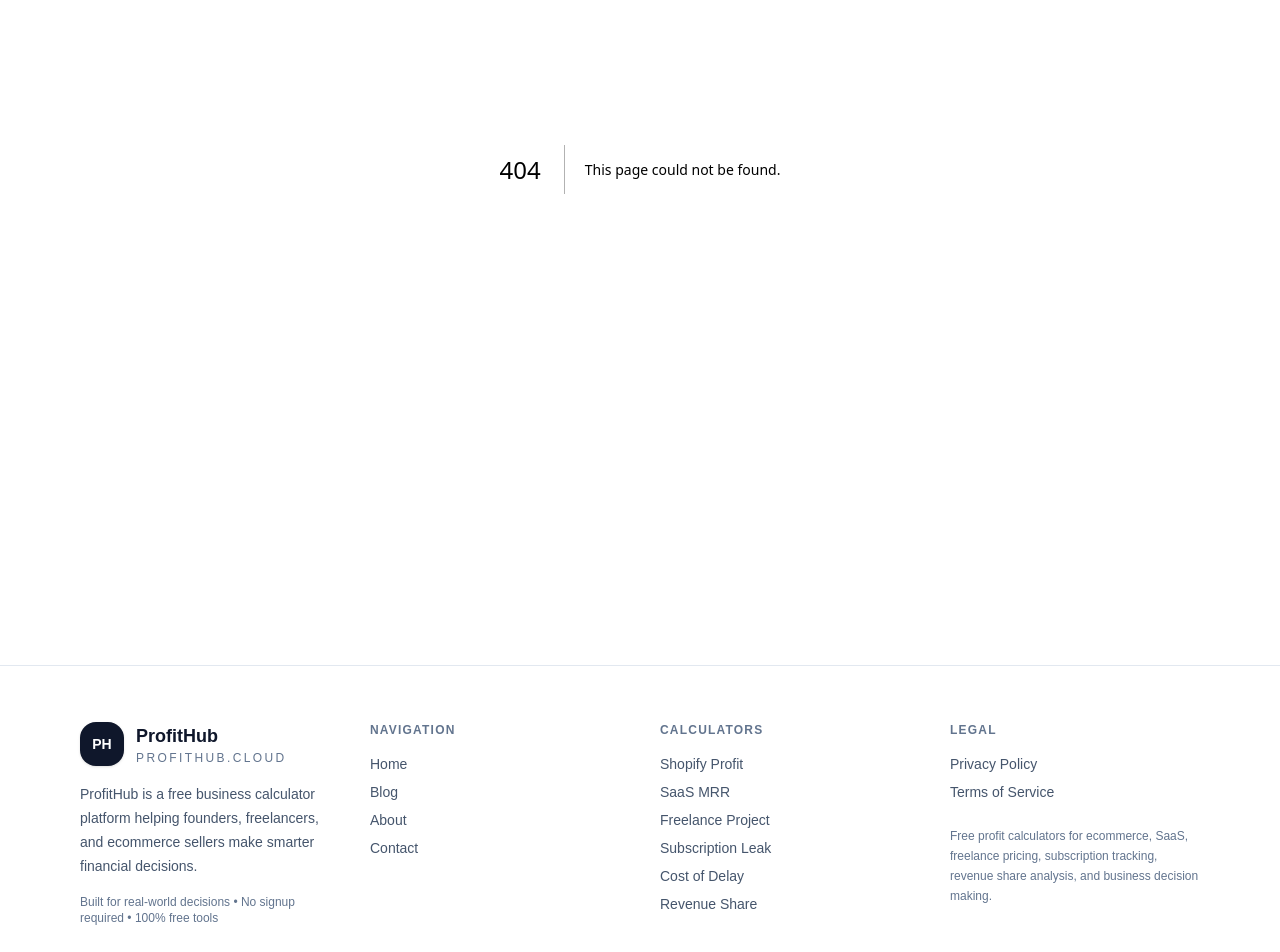
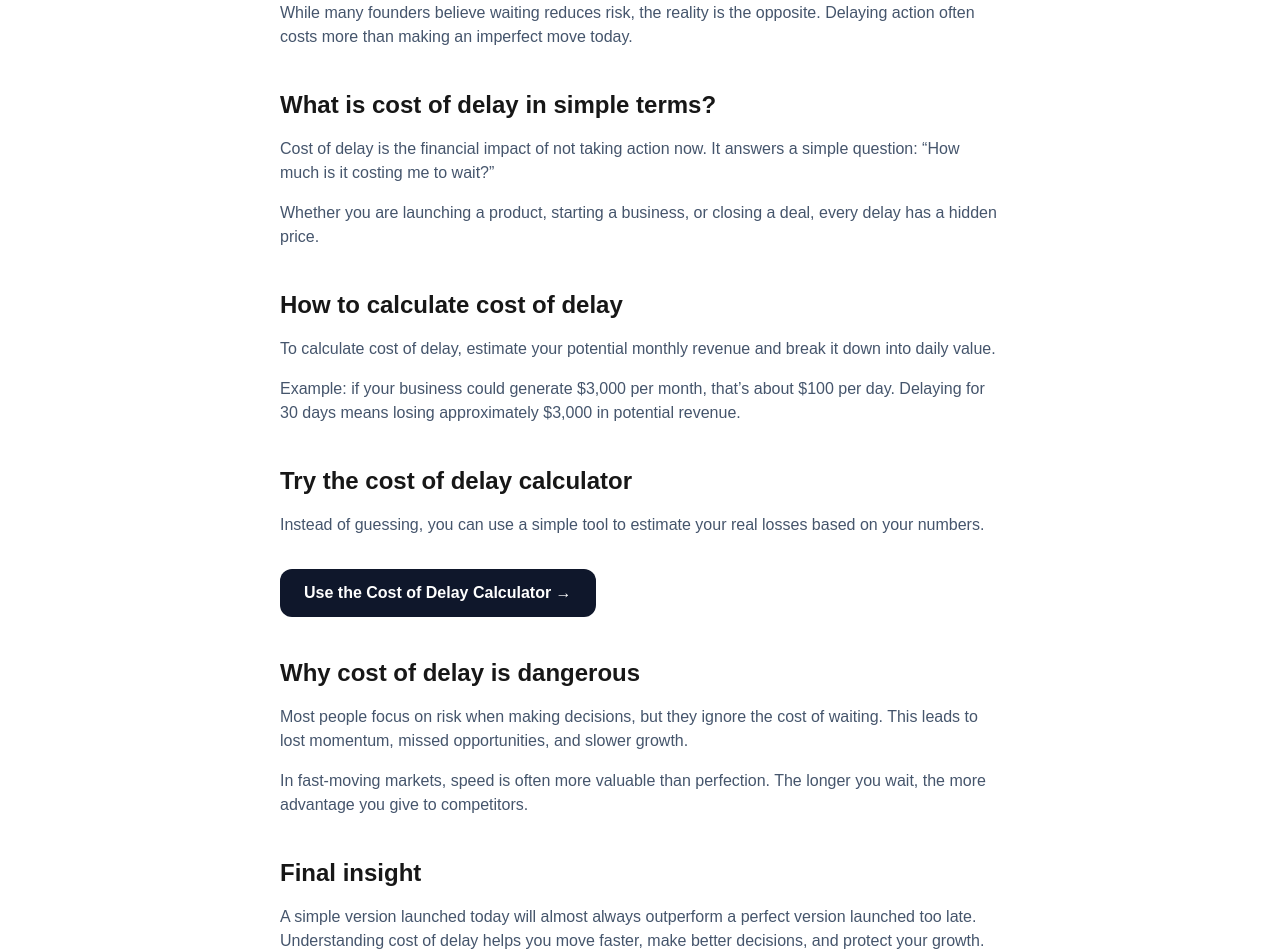
Before and after one commit to K3Jonass/profit-calculator-hub, a Next.js app: page /blog/cost-of-delay-explained in a window 1280 px wide. Before the commit this address had no page. Shown: the part 300-1252 px from the top of the page. Built offline with nearby package versions, Linux system fonts and the light colour scheme.

Commit message:
Fix cost of delay article + SEO optimization

```diff
--- /dev/null
+++ b/app/blog/cost-of-delay-explained/page.tsx
@@ -0,0 +1,83 @@
+export default function Page() {
+  return (
+    <main className="mx-auto max-w-3xl px-6 py-16">
+      <h1 className="text-4xl font-bold mb-6">
+        Cost of Delay: What It Is and How It Silently Destroys Your Business Growth
+      </h1>
+
+      <p className="mb-4 text-slate-600">
+        The cost of delay is one of the most underestimated factors in business. It represents the money,
+        opportunities, and growth you lose every day you postpone a decision, a launch, or an action.
+      </p>
+
+      <p className="mb-4 text-slate-600">
+        While many founders believe waiting reduces risk, the reality is the opposite. Delaying action
+        often costs more than making an imperfect move today.
+      </p>
+
+      <h2 className="text-2xl font-semibold mt-10 mb-4">
+        What is cost of delay in simple terms?
+      </h2>
+
+      <p className="mb-4 text-slate-600">
+        Cost of delay is the financial impact of not taking action now. It answers a simple question:
+        “How much is it costing me to wait?”
+      </p>
+
+      <p className="mb-4 text-slate-600">
+        Whether you are launching a product, starting a business, or closing a deal, every delay has a hidden price.
+      </p>
+
+      <h2 className="text-2xl font-semibold mt-10 mb-4">
+        How to calculate cost of delay
+      </h2>
+
+      <p className="mb-4 text-slate-600">
+        To calculate cost of delay, estimate your potential monthly revenue and break it down into daily value.
+      </p>
+
+      <p className="mb-4 text-slate-600">
+        Example: if your business could generate $3,000 per month, that’s about $100 per day. Delaying for 30 days
+        means losing approximately $3,000 in potential revenue.
+      </p>
+
+      <h2 className="text-2xl font-semibold mt-10 mb-4">
+        Try the cost of delay calculator
+      </h2>
+
+      <p className="mb-4 text-slate-600">
+        Instead of guessing, you can use a simple tool to estimate your real losses based on your numbers.
+      </p>
+
+      <a
+        href="/calculators/cost-of-delay"
+        className="inline-block mt-4 rounded-xl bg-slate-900 px-6 py-3 text-white font-semibold"
+      >
+        Use the Cost of Delay Calculator →
+      </a>
+
+      <h2 className="text-2xl font-semibold mt-10 mb-4">
+        Why cost of delay is dangerous
+      </h2>
+
+      <p className="mb-4 text-slate-600">
+        Most people focus on risk when making decisions, but they ignore the cost of waiting.
+        This leads to lost momentum, missed opportunities, and slower growth.
+      </p>
+
+      <p className="mb-4 text-slate-600">
+        In fast-moving markets, speed is often more valuable than perfection.
+        The longer you wait, the more advantage you give to competitors.
+      </p>
+
+      <h2 className="text-2xl font-semibold mt-10 mb-4">
+        Final insight
+      </h2>
+
+      <p className="text-slate-600">
+        A simple version launched today will almost always outperform a perfect version launched too late.
+        Understanding cost of delay helps you move faster, make better decisions, and protect your growth.
+      </p>
+    </main>
+  );
+}
--- a/app/blog/cost-of-delay/page.tsx
+++ /dev/null
@@ -1,61 +0,0 @@
-export default function Page() {
-  return (
-    <main className="mx-auto max-w-3xl px-6 py-16">
-      <h1 className="text-4xl font-bold mb-6">
-        What Is Cost of Delay and Why It’s Destroying Your Business
-      </h1>
-
-      <p className="mb-4 text-slate-600">
-        The cost of delay is the amount of money and opportunity you lose when you postpone a decision,
-        a launch, or a project. Most people think waiting is safe, but in reality, it silently destroys
-        revenue, growth, and momentum.
-      </p>
-
-      <p className="mb-4 text-slate-600">
-        Every day you delay starting a business, launching a product, or offering a service,
-        you are losing potential income and valuable experience.
-      </p>
-
-      <h2 className="text-2xl font-semibold mt-10 mb-4">
-        How to calculate cost of delay
-      </h2>
-
-      <p className="mb-4 text-slate-600">
-        A simple way to calculate cost of delay is to estimate how much money you could make per month,
-        then divide it into daily value. Multiply that by the number of days you delay.
-      </p>
-
-      <p className="mb-4 text-slate-600">
-        For example, if your potential income is $2000/month, delaying 30 days means losing around $2000.
-      </p>
-
-      <h2 className="text-2xl font-semibold mt-10 mb-4">
-        Try the cost of delay calculator
-      </h2>
-
-      <p className="mb-4 text-slate-600">
-        Use our free calculator to estimate your lost revenue:
-      </p>
-
-      <a
-        href="/calculators/cost-of-delay"
-        className="inline-block mt-4 rounded-xl bg-slate-900 px-6 py-3 text-white font-semibold"
-      >
-        Open Cost of Delay Calculator →
-      </a>
-
-      <h2 className="text-2xl font-semibold mt-10 mb-4">
-        Why waiting is dangerous
-      </h2>
-
-      <p className="mb-4 text-slate-600">
-        Waiting kills momentum. It delays learning, feedback, and growth. In fast-moving markets,
-        timing matters more than perfection.
-      </p>
-
-      <p className="text-slate-600">
-        A simple version launched today is often more valuable than a perfect version launched too late.
-      </p>
-    </main>
-  );
-}
```
